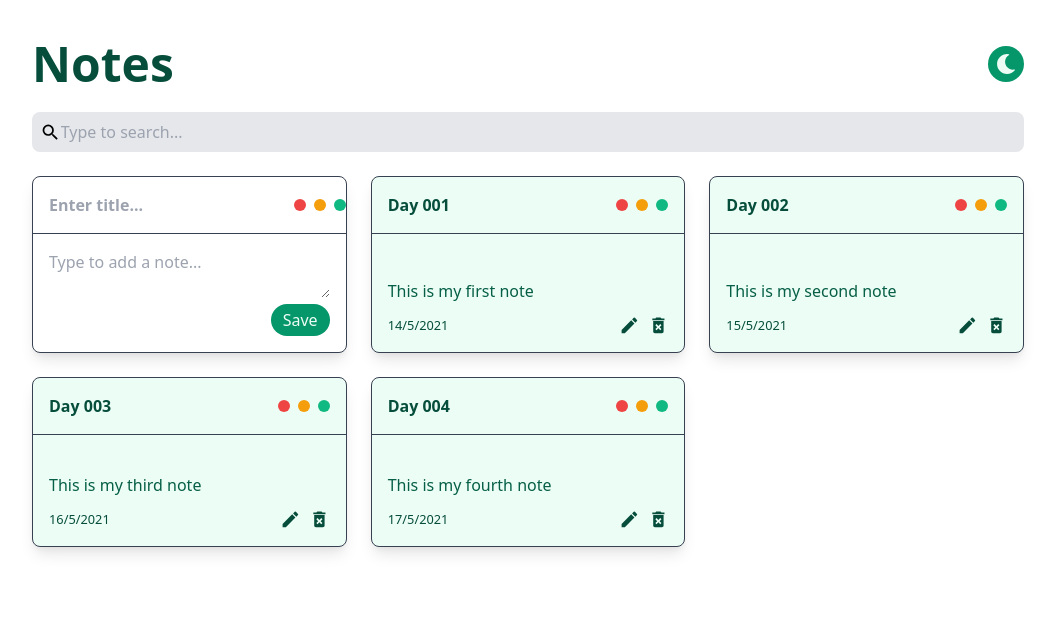
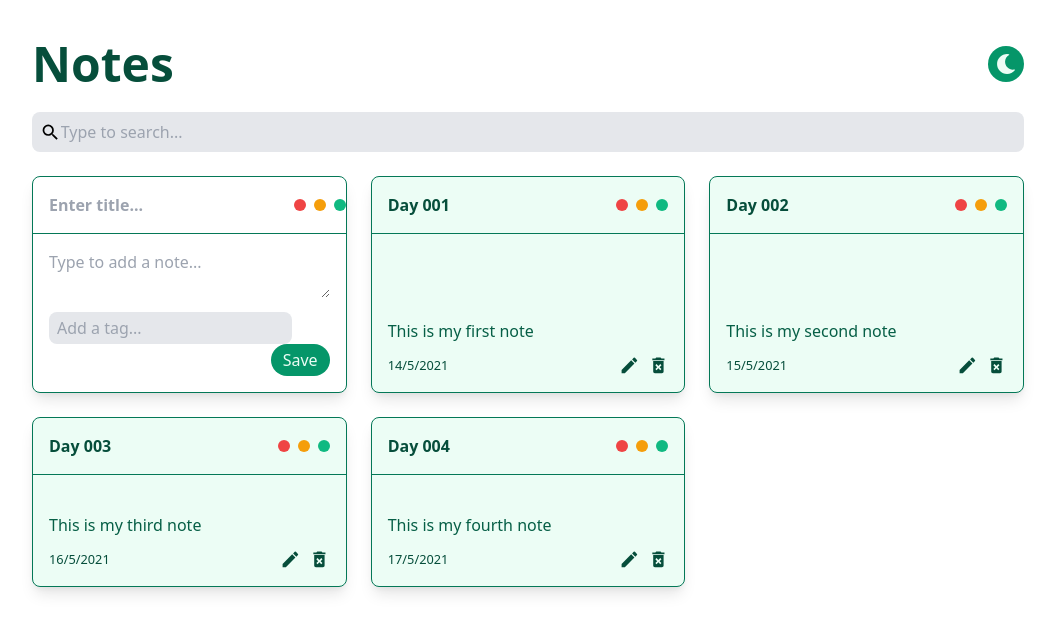
Before and after one commit to hellodeborahuk/coding-notebook, a React (Create React App) app: page / in a window 1280 px wide. Shown: the top 632 px of the page, without its empty margins (112-1167 px from the left). Built offline with nearby package versions, Linux system fonts and the light colour scheme.

Commit message:
Added tags functionality

```diff
--- a/src/App.js
+++ b/src/App.js
@@ -11,24 +11,28 @@ const App = () => {
       title: "Day 001",
       text: "This is my first note",
       date: "14/5/2021",
+      tags: [],
     },
     {
       id: nanoid(),
       title: "Day 002",
       text: "This is my second note",
       date: "15/5/2021",
+      tags: [],
     },
     {
       id: nanoid(),
       title: "Day 003",
       text: "This is my third note",
       date: "16/5/2021",
+      tags: [],
     },
     {
       id: nanoid(),
       title: "Day 004",
       text: "This is my fourth note",
       date: "17/5/2021",
+      tags: [],
     },
   ]);
 
@@ -55,6 +59,7 @@ const App = () => {
       title: name.title,
       text: name.text,
       date: date.toLocaleDateString(),
+      tags: name.tags,
     };
     const newNotes = [...notes, newNote];
     setNotes(newNotes);
--- a/src/components/AddNote.js
+++ b/src/components/AddNote.js
@@ -1,23 +1,29 @@
 import { useState } from "react";
+import Tag from "./Tag";
 
 const AddNote = ({ handleAddNote }) => {
-  const [data, setData] = useState({ title: "", text: "" });
+  const [data, setData] = useState({ title: "", text: "", tags: [] });
+  const [saveCounter, setSaveCounter] = useState(0);
 
   const handleChange = (event) => {
     setData({ ...data, [event.target.name]: event.target.value });
   };
 
+  const updateTags = (tags) => {
+    setData({...data, tags});
+  }
 
   const handleSaveClick = () => {
     if (data.title.trim().length > 0 && data.text.trim().length > 0) {
       handleAddNote(data);
-      setData({ title: "", text: "" }); // reset data to new object
+      setData({ title: "", text: "", tags: [] }); // reset data to new object
+      setSaveCounter(saveCounter +1);
     }
   };
 
   return (
-    <div className="Note flex flex-col justify-between border bg-white border-gray-700 rounded-lg shadow-lg">
-      <div className="p-4 flex items-center justify-between relative border-b border-gray-700 ">
+    <div className="Note flex flex-col justify-between border bg-white border-green-700 rounded-lg shadow-lg">
+      <div className="p-4 flex items-center justify-between relative border-b border-green-700 ">
         <input
           type="text"
           placeholder="Enter title..."
@@ -41,6 +47,9 @@ const AddNote = ({ handleAddNote }) => {
           value={data.text}
           onChange={handleChange}
         ></textarea>
+        <div>
+          <Tag updateTags={updateTags} clearTags={saveCounter} />
+        </div>
         <div className="flex justify-end note-footer">
           <button
             onClick={handleSaveClick}
--- a/src/components/Note.js
+++ b/src/components/Note.js
@@ -1,10 +1,10 @@
 import { MdDeleteForever } from "react-icons/md";
 import { MdEdit } from "react-icons/md";
 
-const Note = ({ id, title, text, date, handleDeleteNote }) => {
+const Note = ({ id, title, text, date, tags, handleDeleteNote }) => {
   return (
-    <div className="Note flex flex-col justify-between bg-green-50 border border-gray-700 rounded-lg shadow-lg">
-      <div className="p-4 flex items-center justify-between relative border-b border-gray-700 ">
+    <div className="Note flex flex-col justify-between bg-green-50 border border-green-700 rounded-lg shadow-lg">
+      <div className="p-4 flex items-center justify-between relative border-b border-green-700 ">
         <h3 className="font-bold text-green-900">{title}</h3>
         <div className="flex space-x-2">
           <div className="w-3 h-3 rounded-full bg-red-500"></div>
@@ -15,6 +15,19 @@ const Note = ({ id, title, text, date, handleDeleteNote }) => {
 
       <div className="p-4">
         <p className="mb-3 text-green-800">{text}</p>
+        <div className="flex flex-wrap">
+          {tags.map((tag, index) => {
+            return (
+              <div
+                key={index}
+                className="bg-green-600 text-green-50 py-1 px-2 mr-1 mb-2  rounded-lg"
+              >
+                {tag}
+              </div>
+            );
+          })}
+        </div>
+
         <div className="flex items-center justify-between note-footer">
           <small className="text-green-900">{date}</small>
           <div className="flex space-x-2">
--- a/src/components/NotesList.js
+++ b/src/components/NotesList.js
@@ -12,6 +12,7 @@ const NotesList = ({ notes, handleAddNote, handleDeleteNote }) => {
           title={note.title}
           text={note.text}
           date={note.date}
+          tags={note.tags}
           handleDeleteNote={handleDeleteNote}
         />
       ))}
--- /dev/null
+++ b/src/components/Tag.js
@@ -0,0 +1,58 @@
+import { useEffect, useState } from "react";
+
+function Tag({ updateTags, clearTags }) {
+  const [tags, setTags] = useState([]);
+
+  useEffect(() => {
+    setTags([]);
+    console.log(clearTags);
+  }, [clearTags]);
+
+  useEffect(() => {
+    updateTags(tags);
+  }, [tags]);
+
+  const addTag = (event) => {
+    if (event.key === "Enter") {
+      if (event.target.value.length > 0) {
+        setTags([...tags, event.target.value]);
+
+        event.target.value = "";
+      }
+    }
+  };
+  const removeTag = (removedTag) => {
+    const newTags = tags.filter((tag) => tag !== removedTag);
+    setTags(newTags);
+  };
+
+  return (
+    <div>
+      <div className="flex flex-wrap ">
+        {tags.map((tag, index) => {
+          return (
+            <div
+              key={index}
+              className="bg-green-600 text-green-50 py-1 px-2 mr-1 rounded-lg"
+            >
+              {tag}{" "}
+              <span
+                className="cursor-pointer font-bold text-yellow-500"
+                onClick={() => removeTag(tag)}
+              >
+                x
+              </span>
+            </div>
+          );
+        })}
+      </div>
+      <input
+        onKeyDown={addTag}
+        placeholder="Add a tag..."
+        className="bg-gray-200 mt-2 rounded-lg pl-2 p-1"
+      />
+    </div>
+  );
+}
+
+export default Tag;
```
